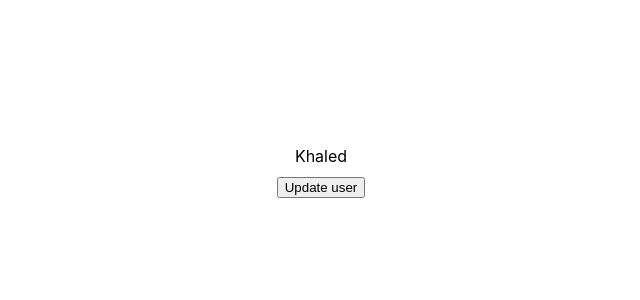
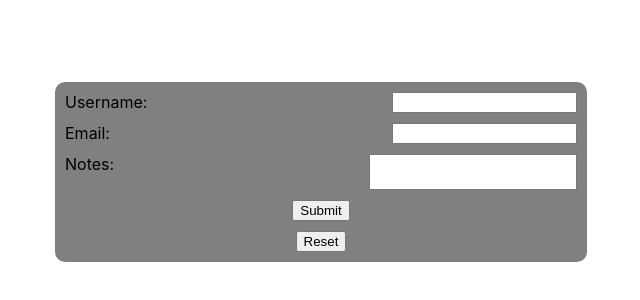
Before and after one commit to KhaledAlkilani/react-hooks, a React (Create React App) app: page / in a window 1280 px wide. Shown: the part 228-528 px from the top of the page, without its empty margins (319-959 px from the left). Built offline with nearby package versions, Linux system fonts and the light colour scheme.

Commit message:
useReducer hook

```diff
--- a/src/App.js
+++ b/src/App.js
@@ -4,6 +4,7 @@ import Ref from "./hooks/Ref/Ref"
 import Memo from "./hooks/Memo/Memo"
 import Callback from "./hooks/Callback/Callback"
 import Context from "./hooks/Context/Context"
+import Reducer from "./hooks/Reducer/Reducer"
 
 function App() {
   return (
@@ -13,7 +14,8 @@ function App() {
      {/* <Ref /> */}
      {/* <Memo /> */}
      {/* <Callback/> */}
-     <Context />
+     {/* <Context /> */}
+     <Reducer />
     </div>
   );
 }
--- a/src/hooks/Context/Context.js
+++ b/src/hooks/Context/Context.js
@@ -1,4 +1,4 @@
-import {useContext, createContext, useState, useEffect} from 'react'
+import {useState} from 'react'
 import User from "./User"
 import UserContext from './UserContext'
 
--- /dev/null
+++ b/src/hooks/Reducer/Reducer.js
@@ -0,0 +1,86 @@
+import {useReducer, useState, useEffect} from 'react'
+
+function Reducer() {
+
+    // const initState = {
+    //     count: 0,
+    // }
+    // const reducer = (state, action) => {
+    //     switch(action.type){
+    //         case 'up':  return {count : state.count + 1}
+    //         case 'down': return {count: state.count - 1}
+    //         case 'reset':  return {count: 0}
+    //         // eslint-disable-next-line no-unused-expressions
+    //         default: state;
+    //     }
+    // }
+
+    const initState = {
+        username: "",
+        email: "",
+        notes: ""
+    }
+
+    const reducer = (state, action) => {
+        switch(action.type) {
+            case "input":
+                return {...state, [action.field]: action.payload};
+            case "reset":
+                return initState;
+            default:
+                return state;
+        }
+    }
+
+    const [state, dispatch] = useReducer(reducer, initState)
+
+    const handleReset = () => {
+        dispatch({type: "reset"})
+    }
+
+    const handleChange = (e) => {
+        dispatch({
+            type: "input",
+            field: e.target.name,
+            payload: e.target.value
+        })
+    }
+
+    const handleSubmit = (e) => {
+        e.preventDefault()
+        console.log(state)
+        return state
+    }
+
+  return (
+    <div style={{display:"flex", flexDirection: "column", justifyContent:"center", minHeight: "100vh", alignItems:"center"}}>
+        {/* {state.count}
+        <button onClick={() => {dispatch({type: 'up'})}}>Up</button>
+        <button onClick={() => {dispatch({type: 'down'})}}>Down</button>
+        <button onClick={() => {dispatch({type: 'reset'})}}>Reset</button> */}
+
+        <form onSubmit={handleSubmit} style={{display:"flex", flexDirection: "column", gap:10, justifyContent:"space-between", width:"40%", backgroundColor:"gray", borderRadius: 10, padding:10, alignItems:"center"}}>
+            <label style={{display:"flex", justifyContent:"space-between", width:"100%"}}>
+                Username:
+                <input type='text' name='username' value={state.username} onChange={handleChange} />
+            </label>
+
+            <label style={{display:"flex", justifyContent:"space-between", width:"100%"}}>
+                Email:
+                <input type='email' name='email' value={state.email} onChange={handleChange} />
+            </label>
+
+            <label style={{display:"flex", justifyContent:"space-between", width:"100%"}}>
+                Notes:
+                <textarea style={{resize:"none", width:"39.5%"}} name='notes' value={state.notes} onChange={handleChange} ></textarea>
+            </label>
+
+            <button type='submit'>Submit</button>
+            <button type='button' onClick={handleReset}>Reset</button>
+        </form>
+
+    </div>
+  )
+}
+
+export default Reducer
```
